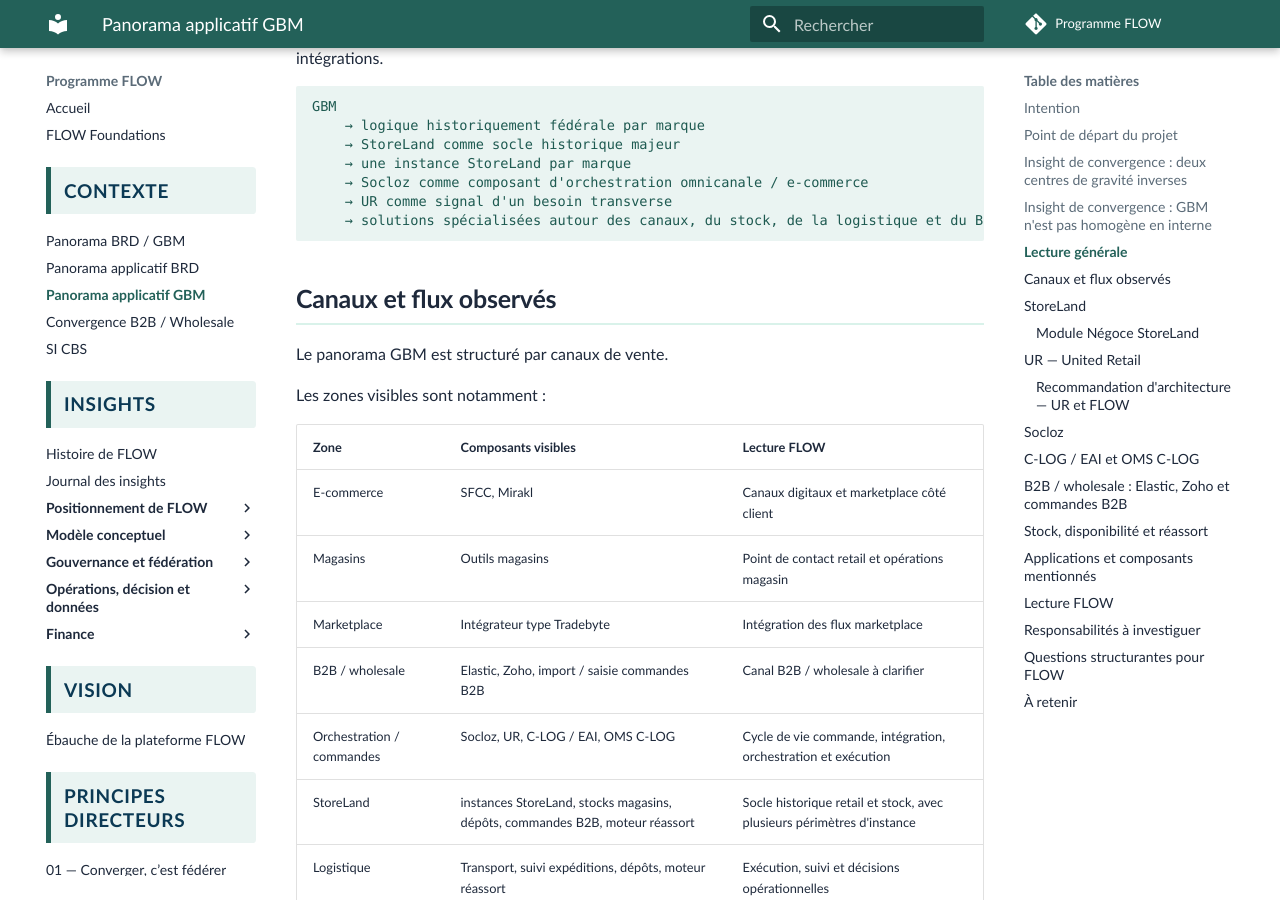
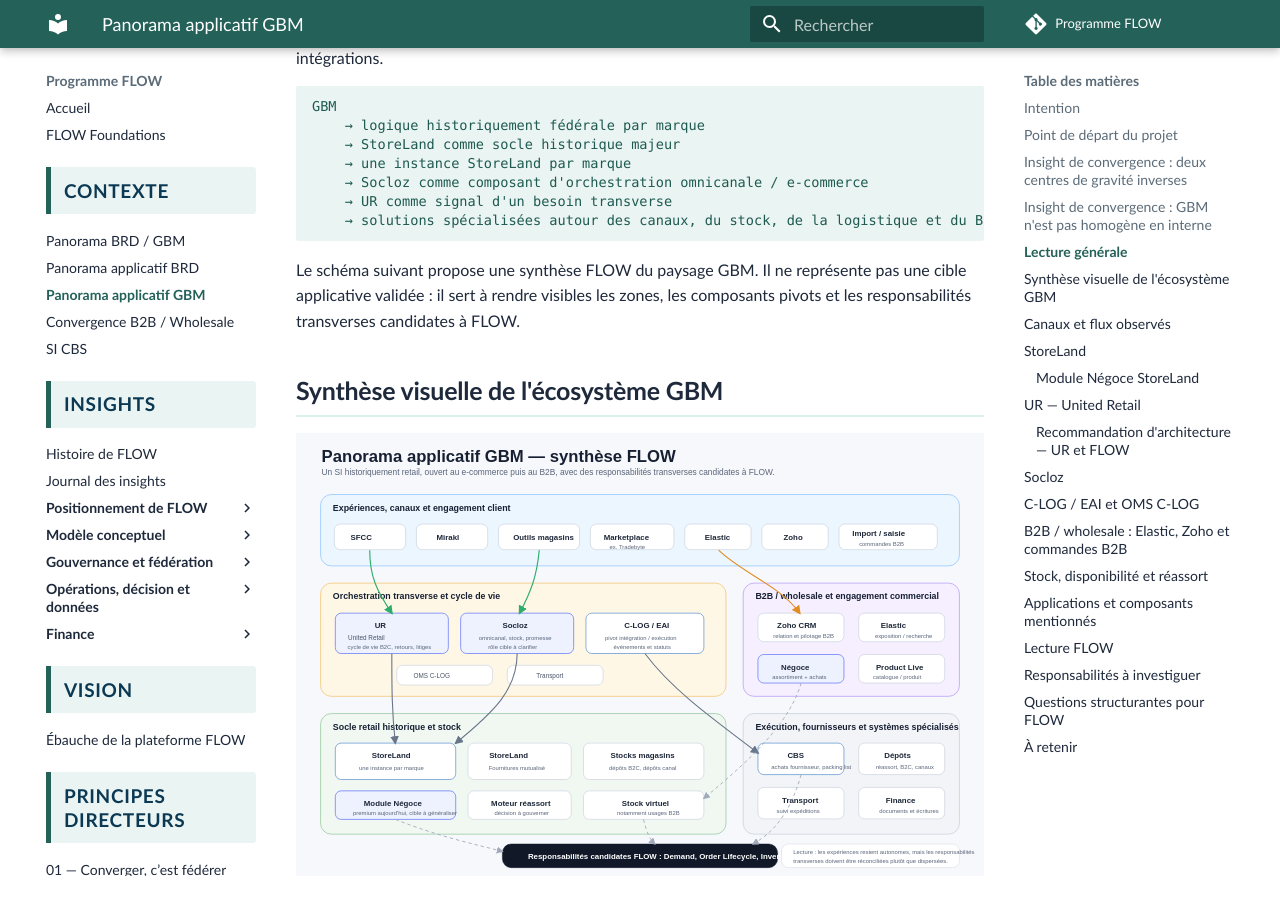
Before and after one commit to laurent-sintes/FLOW-Program, an MkDocs documentation site: the page built from docs/contexte/panorama-gbm.md, in a window 1280 px wide and 900 px high, scrolled down 2798 px. Built offline with MkDocs 1.6.1 and Material for MkDocs 9.7.7, drawn with Linux system fonts in a browser that asks for light colours; comment, search, counter and statistics services are not loaded.

Commit message:
Add GBM ecosystem overview to panorama

````diff
--- a/docs/contexte/panorama-gbm.md
+++ b/docs/contexte/panorama-gbm.md
@@ -109,6 +109,12 @@
     → UR comme signal d'un besoin transverse
     → solutions spécialisées autour des canaux, du stock, de la logistique et du B2B
 ```
+
+Le schéma suivant propose une synthèse FLOW du paysage GBM. Il ne représente pas une cible applicative validée : il sert à rendre visibles les zones, les composants pivots et les responsabilités transverses candidates à FLOW.
+
+## Synthèse visuelle de l'écosystème GBM
+
+![Synthèse de l'écosystème applicatif GBM](../assets/images/panorama-gbm-ecosystem.svg)
 
 ## Canaux et flux observés
 
````
